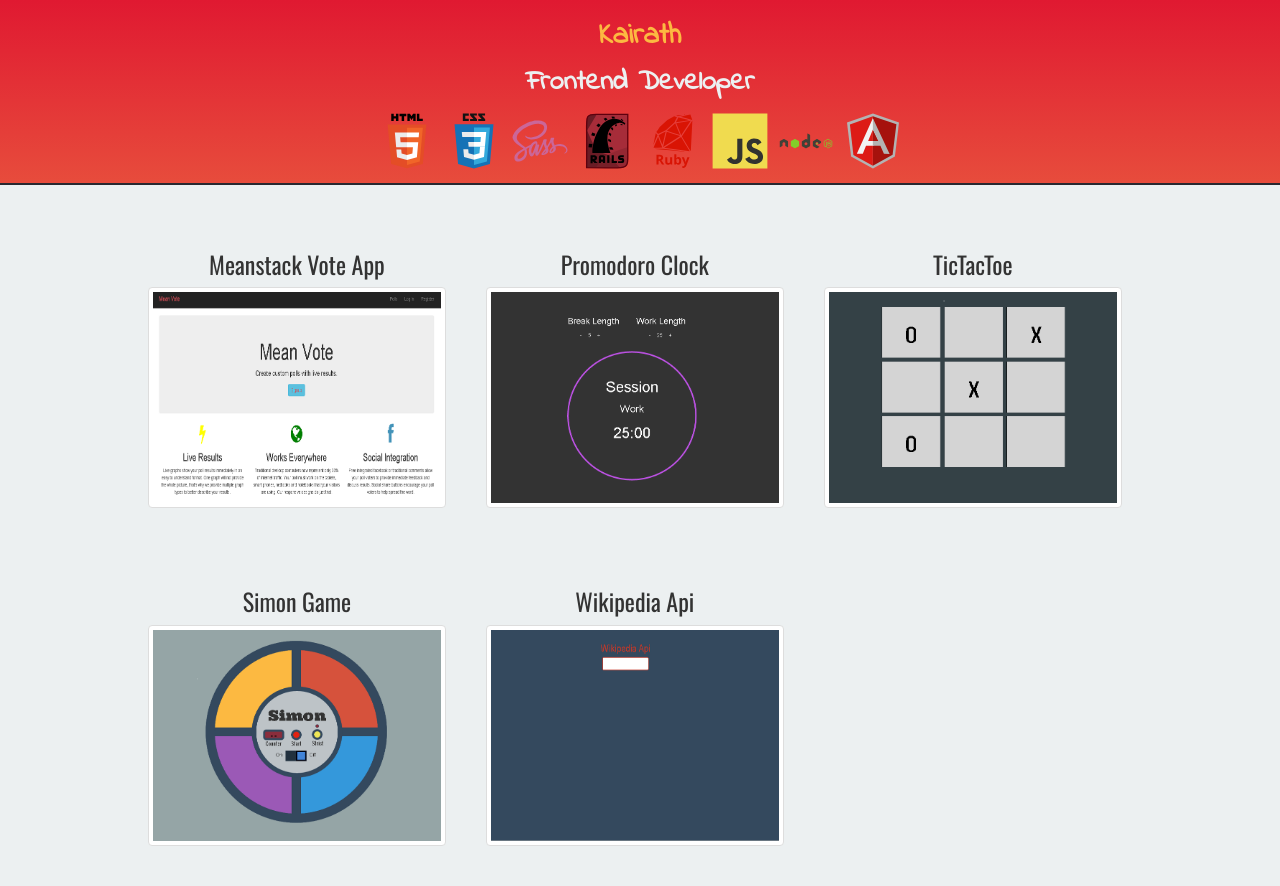
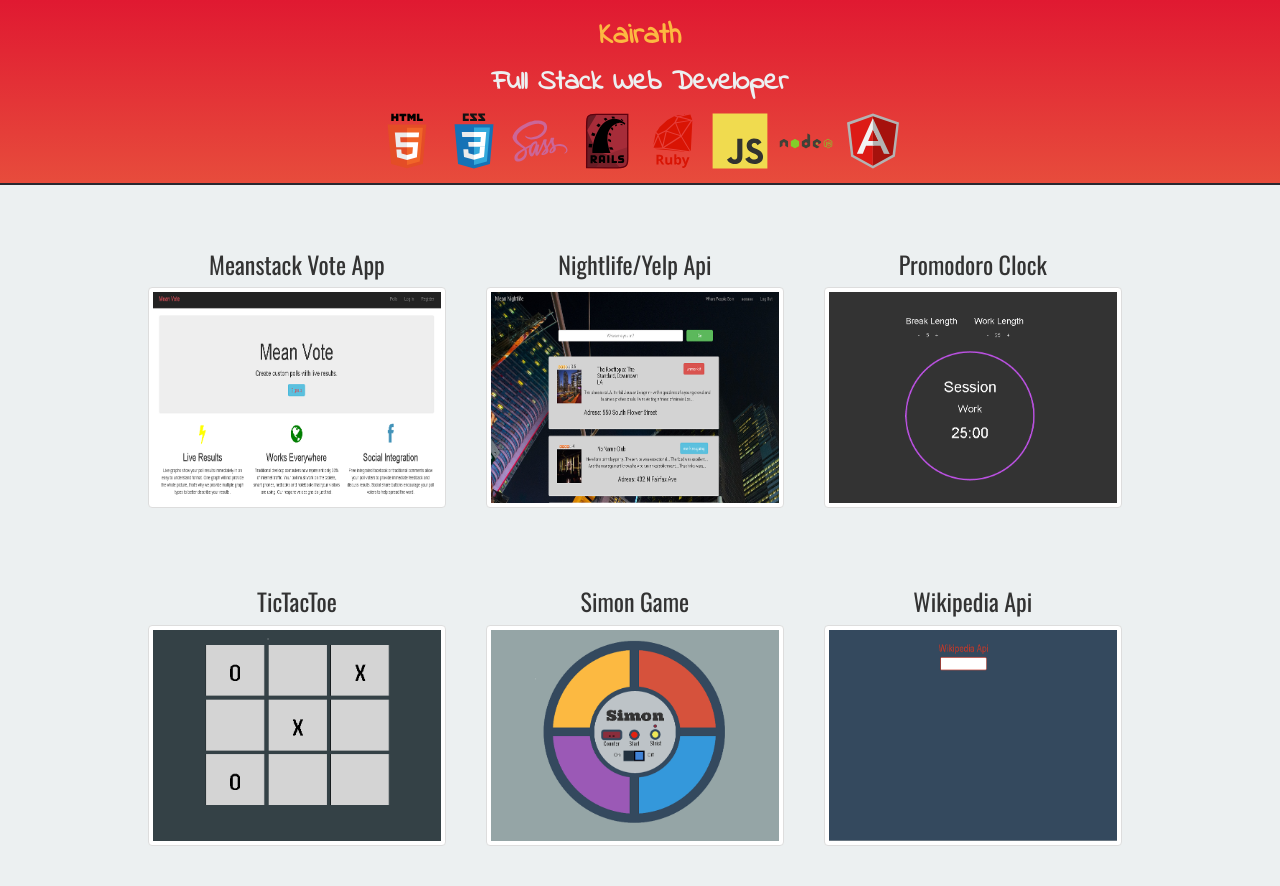
Before and after one commit to theeko/theeko.github.io, a plain HTML site: page index.html in a window 1280 px wide. Drawn offline with nearby package versions, Linux system fonts and the light colour scheme.

Commit message:
new project added

```diff
--- a/index.html
+++ b/index.html
@@ -19,7 +19,7 @@
     <header class="header">
       <div class="brand ">
           <h2 class="brandtex"><a href="https://github.com/thekairath" target="_blank">Kairath</a></h2>
-          <p>Frontend Developer</p>
+          <p>Full Stack Web Developer</p>
       </div>
       <div class="icons">
         <icons></icons>
--- a/js/app.js
+++ b/js/app.js
@@ -4,5 +4,5 @@ app.directive("icons", function(){
     return {
         restrict: "E",
         templateUrl: "icons.html",
-    }
+    };
 });
--- a/js/portfolioctrl.js
+++ b/js/portfolioctrl.js
@@ -5,6 +5,10 @@ $scope.showcases = [
     { path: "img/meanvote.PNG", name: "Meanstack Vote App",
     descrtiption: "asd asd asd asd",
     link: "http://guarded-crag-3272.herokuapp.com/"
+    },
+    { path: "img/nightlife.PNG", name: "Nightlife/Yelp Api",
+    descrtiption: "asd asd asd asd",
+    link: "https://serene-escarpment-3856.herokuapp.com/"
     },
     { path: "img/promodoro.PNG", name: "Promodoro Clock",
     descrtiption: "promodoro clock",
```
Also changed, not shown: img/nightlife.PNG (added).
